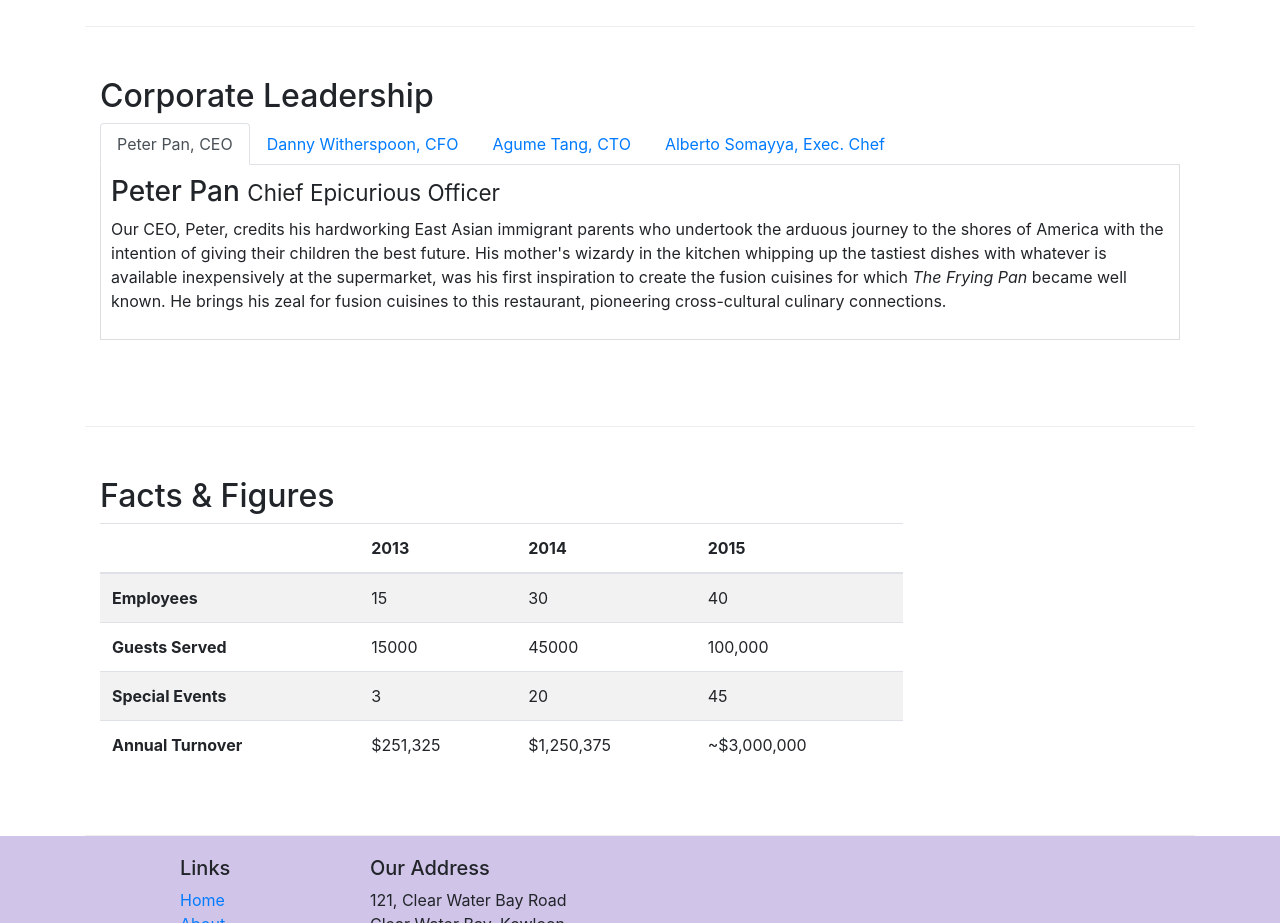
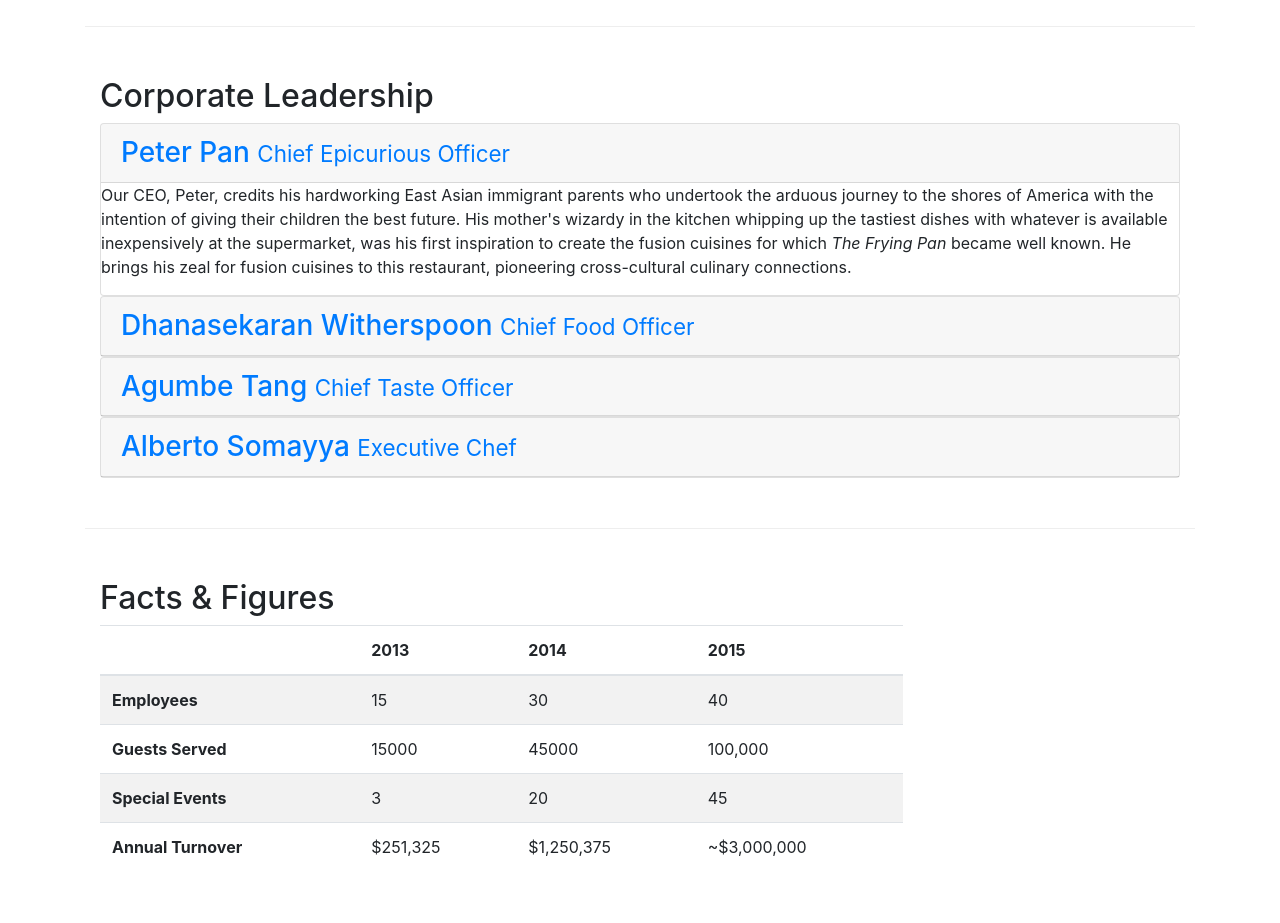
Before and after one commit to julio-duarte/conFusion, a website: page aboutus.html in a window 1280 px wide. Shown: the part 900-1823 px from the top of the page. Drawn offline with nearby package versions, Linux system fonts and the light colour scheme.

Commit message:
Accordion

```diff
--- a/aboutus.html
+++ b/aboutus.html
@@ -105,37 +105,66 @@
             <div class="col">
                 <h2>Corporate Leadership</h2>
 
-                <ul class="nav nav-tabs">
-                    <li class="nav-item">
-                        <a class="nav-link active" href="#peter" role="tab" data-toggle="tab">Peter Pan, CEO</a>
-                    </li>
-                    <li class="nav-item">
-                        <a class="nav-link" href="#danny" role="tab" data-toggle="tab">Danny Witherspoon, CFO</a>
-                    </li>
-                    <li class="nav-item">
-                        <a class="nav-link" href="#agume" role="tab" data-toggle="tab">Agume Tang, CTO</a>
-                    </li>
-                    <li class="nav-item">
-                        <a class="nav-link" href="#alberto" role="tab" data-toggle="tab">Alberto Somayya, Exec. Chef</a>
-                    </li>
-                </ul>
-                <div class="tab-content">
-                    <div role="tabpanel" class="tab-pane fade show active" id="peter">
-                        <h3>Peter Pan <small>Chief Epicurious Officer</small></h3>
-                        <p class="hidden-xs-down">Our CEO, Peter, credits his hardworking East Asian immigrant parents who undertook the arduous journey to the shores of America with the intention of giving their children the best future. His mother's wizardy in the kitchen whipping up the tastiest dishes with whatever is available inexpensively at the supermarket, was his first inspiration to create the fusion cuisines for which <em>The Frying Pan</em> became well known. He brings his zeal for fusion cuisines to this restaurant, pioneering cross-cultural culinary connections.</p>
+                <div id="accordion" role="tablist">
+                    <div class="card">
+                        <div class="card-header" role="tab" id="peterhead">
+                            <h3 class="mb-0">
+                                <a data-toggle="collapse" data-parent="#accordion" href="#peter">
+                                    Peter Pan <small>Chief Epicurious Officer</small>
+                                </a>
+                            </h3>
+                        </div>
+                        <div role="tabpanel" class="collapse show" id="peter">
+                            <div class="card-block">
+                                <p class="hidden-xs-down">Our CEO, Peter, credits his hardworking East Asian immigrant parents who undertook the arduous journey to the shores of America with the intention of giving their children the best future. His mother's wizardy in the kitchen whipping up the tastiest dishes with whatever is available inexpensively at the supermarket, was his first inspiration to create the fusion cuisines for which <em>The Frying Pan</em> became well known. He brings his zeal for fusion cuisines to this restaurant, pioneering cross-cultural culinary connections.</p>
+                            </div>
+                        </div>
                     </div>
-                    <div role="tabpanel" class="tab-pane fade" id="danny">
-                        <h3>Dhanasekaran Witherspoon <small>Chief Food Officer</small></h3>
-                        <p class="hidden-xs-down">Our CFO, Danny, as he is affectionately referred to by his colleagues, comes from a long established family tradition in farming and produce. His experiences growing up on a farm in the Australian outback gave him great appreciation for varieties of food sources. As he puts it in his own words, <em>Everything that runs, wins, and everything that stays, pays!</em></p>
+                    <div class="card">
+                        <div class="card-header" role="tab" id="dannyhead">
+                            <h3 class="mb-0">
+                                <a class="collapsed" data-toggle="collapse" data-parent="#accordion" href="#danny">
+                                    Dhanasekaran Witherspoon <small>Chief Food Officer</small>
+                                </a>
+                            </h3>
+                        </div>
+                        <div role="tabpanel" class="collapse" id="danny">
+                            <div class="card-block">
+                                <p class="hidden-xs-down">Our CFO, Danny, as he is affectionately referred to by his colleagues, comes from a long established family tradition in farming and produce. His experiences growing up on a farm in the Australian outback gave him great appreciation for varieties of food sources. As he puts it in his own words, <em>Everything that runs, wins, and everything that stays, pays!</em></p>
+                            </div>
+                        </div>
                     </div>
-                    <div role="tabpanel" class="tab-pane fade" id="agume">
-                        <h3>Agumbe Tang <small>Chief Taste Officer</small></h3>
-                        <p class="hidden-xs-down">Blessed with the most discerning gustatory sense, Agumbe, our CTO, personally ensures that every dish that we serve meets his exacting tastes. Our chefs dread the tongue lashing that ensues if their dish does not meet his exacting standards. He lives by his motto, <em>You click only if you survive my lick.</em></p>
+
+                    <div class="card">
+                        <div class="card-header" role="tab" id="agumehead">
+                            <h3 class="mb-0">
+                                <a class="collapsed" data-toggle="collapse" data-parent="#accordion" href="#agume">
+                                    Agumbe Tang <small>Chief Taste Officer</small>
+                                </a>
+                            </h3>
+                        </div>
+                        <div role="tabpanel" class="collapse" id="agume">
+                            <div class="card-block">
+                                <p class="hidden-xs-down">Blessed with the most discerning gustatory sense, Agumbe, our CTO, personally ensures that every dish that we serve meets his exacting tastes. Our chefs dread the tongue lashing that ensues if their dish does not meet his exacting standards. He lives by his motto, <em>You click only if you survive my lick.</em></p>
+                            </div>
+                        </div>
                     </div>
-                    <div role="tabpanel" class="tab-pane fade" id="alberto">
-                        <h3>Alberto Somayya <small>Executive Chef</small></h3>
-                        <p class="hidden-xs-down">Award winning three-star Michelin chef with wide International experience having worked closely with whos-who in the culinary world, he specializes in creating mouthwatering Indo-Italian fusion experiences. He says, <em>Put together the cuisines from the two craziest cultures, and you get a winning hit! Amma Mia!</em></p>
+
+                    <div class="card">
+                        <div class="card-header" role="tab" id="albertohead">
+                            <h3 class="mb-0">
+                                <a class="collapsed" data-toggle="collapse" data-parent="#accordion" href="#alberto">
+                                    Alberto Somayya <small>Executive Chef</small>
+                                </a>
+                            </h3>
+                        </div>
+                        <div role="tabpanel" class="collapse" id="alberto">
+                            <div class="card-block">
+                                <p class="hidden-xs-down">Award winning three-star Michelin chef with wide International experience having worked closely with whos-who in the culinary world, he specializes in creating mouthwatering Indo-Italian fusion experiences. He says, <em>Put together the cuisines from the two craziest cultures, and you get a winning hit! Amma Mia!</em></p>
+                            </div>
+                        </div>
                     </div>
+
                  </div>
             </div>
        </div>
```
